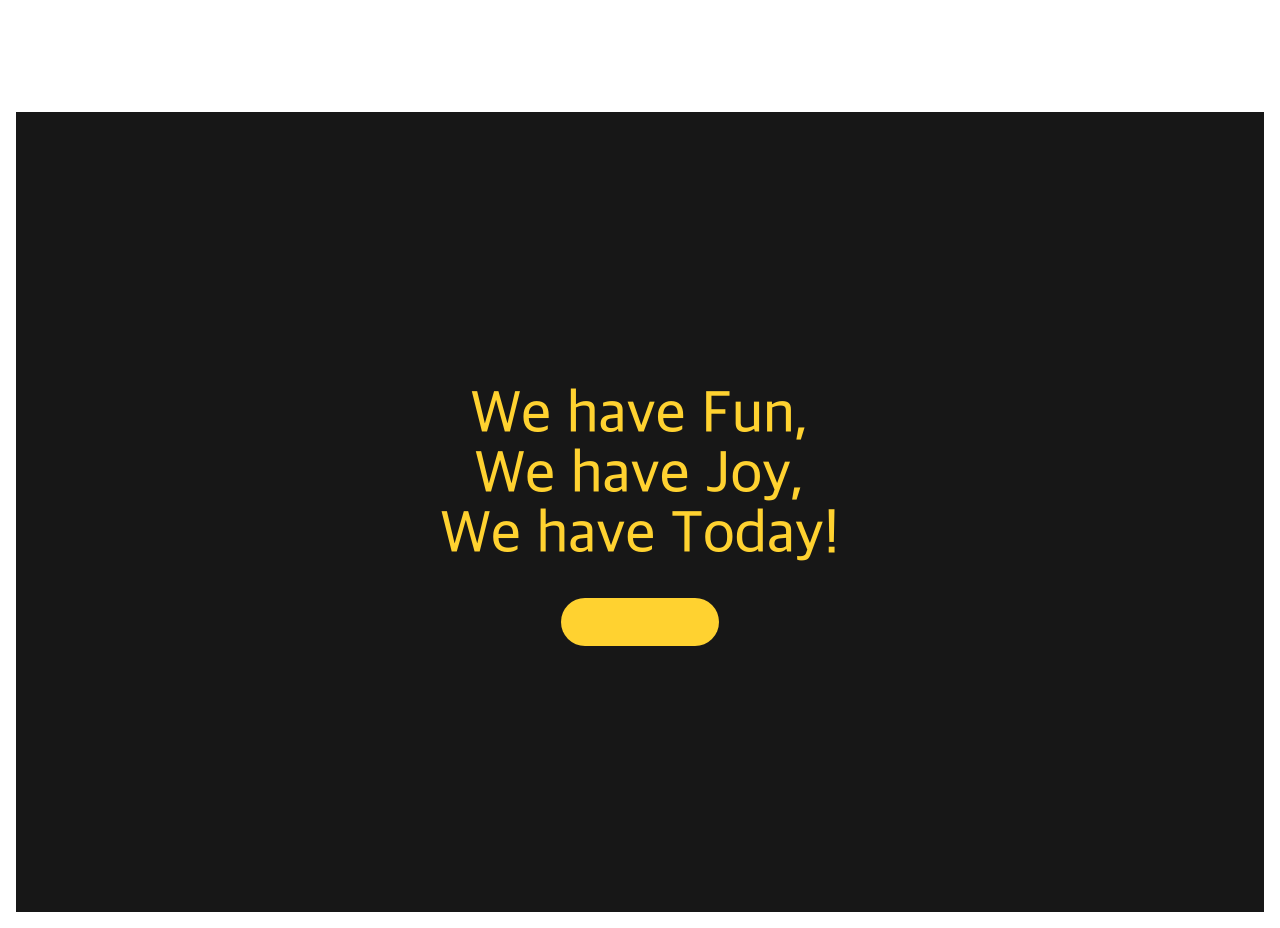
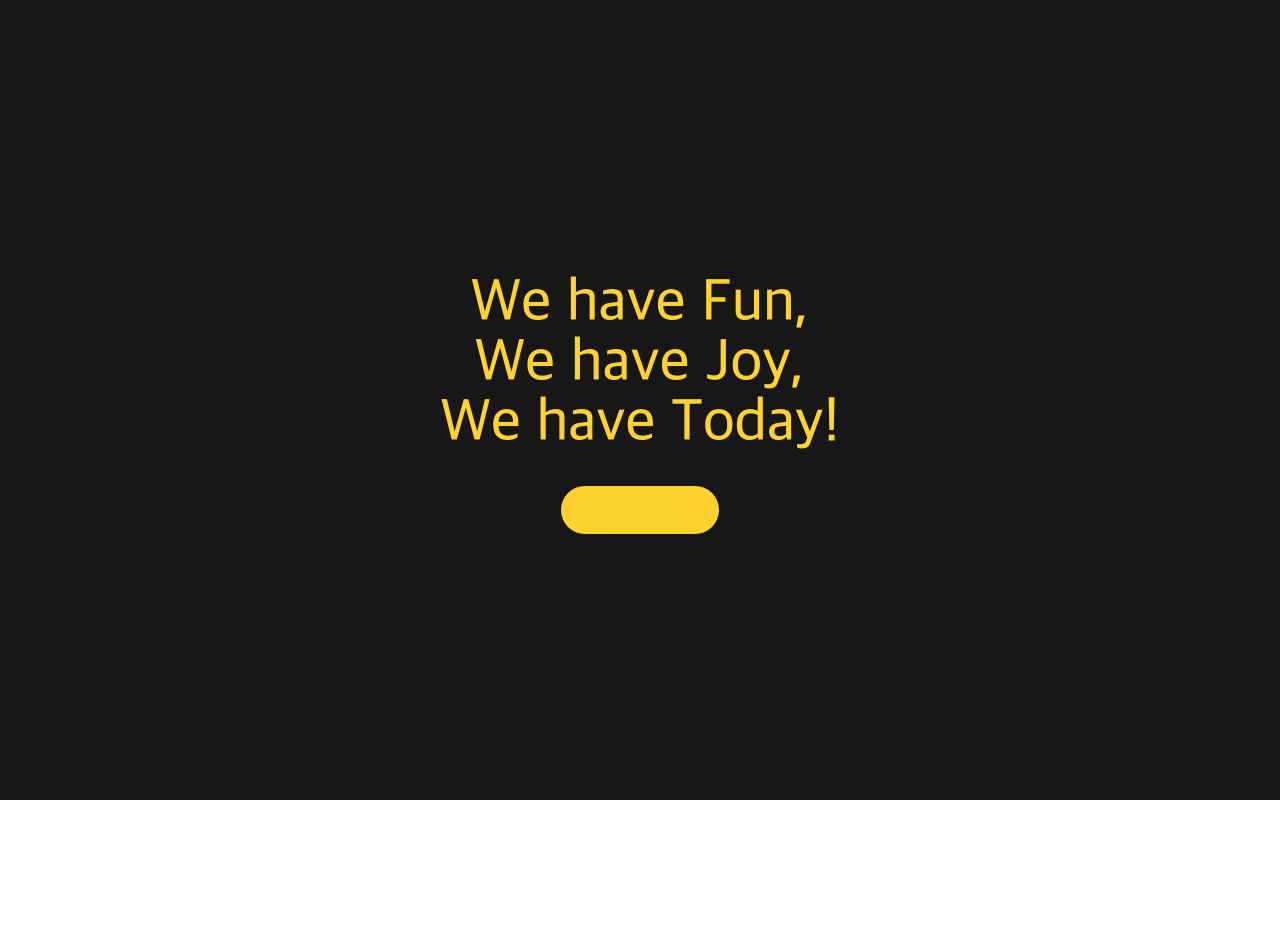
Before and after one commit to bbinya1224/bbinya1224.github.io, a Next.js app: page / in a window 1280 px wide. After the commit the page ends 800 px from the top, so only its background shows below. Built offline with nearby package versions, Linux system fonts and the light colour scheme; a web font is replaced by a local one.

Commit message:
style: 첫 홈페이지 style 조정

```diff
--- a/app/blog/layout.tsx
+++ b/app/blog/layout.tsx
@@ -6,9 +6,10 @@ import type { ReactNode } from "react";
 const Layout = ({ children }: { children: ReactNode }) => {
   return (
     <section className="relative mx-auto max-w-[var(--page-width)] px-4 pb-8">
-      <article className="flex flex-col-reverse gap-8 lg:flex-row">
+      <Header />
+      <article className="mx-4 mt-[7rem] mb-4 flex flex-col-reverse gap-8 lg:flex-row">
         <Sidebar />
-        <Header />
+
         {children}
       </article>
       <Footer />
--- a/app/layout.tsx
+++ b/app/layout.tsx
@@ -6,7 +6,7 @@ const RootLayout = ({ children }: { children: ReactNode }) => {
   return (
     <html>
       <body>
-        <main className="mx-4 mt-[7rem] mb-4">{children}</main>
+        <main>{children}</main>
       </body>
     </html>
   );
--- a/src/widgets/post/ui/PostWidget.tsx
+++ b/src/widgets/post/ui/PostWidget.tsx
@@ -24,7 +24,7 @@ const PostWidget = ({
   });
 
   return (
-    <article className="card-base relative flex h-full w-full flex-row justify-between gap-4 px-6 py-6 shadow-lg sm:h-48 sm:py-4 sm:pr-2 sm:pl-9 lg:gap-0">
+    <article className="card-base relative flex h-full w-full flex-row justify-between gap-4 px-6 py-6 shadow-lg sm:h-48 sm:py-4 sm:pr-2 sm:pl-7 lg:gap-0">
       <div className="flex-1">
         <Link href={`/blog/posts/${slug}`}>
           <h2 className="group mb-3 flex w-full cursor-pointer items-center gap-2 text-3xl font-bold transition duration-0 before:absolute before:top-[26px] before:hidden before:h-5 before:w-1 before:rounded-md before:bg-amber-300 hover:text-amber-400 before:sm:left-[18px] sm:before:block dark:hover:text-amber-400">
```
